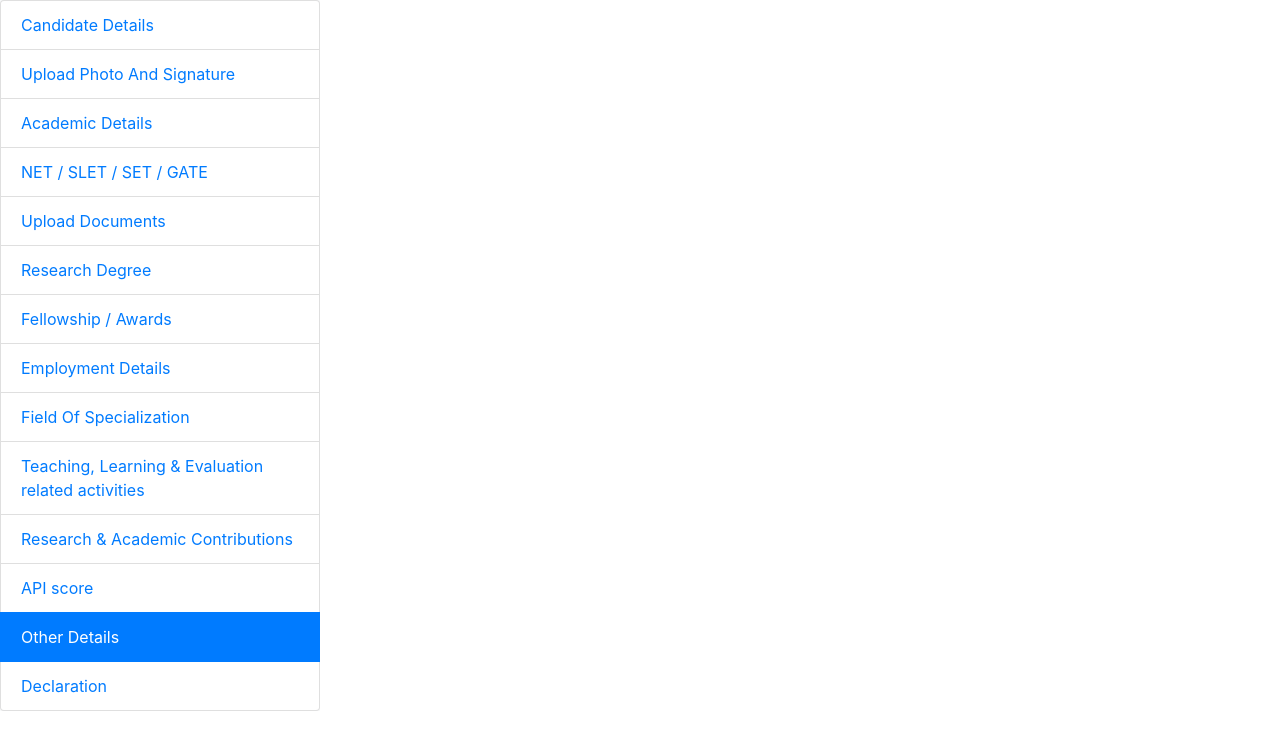
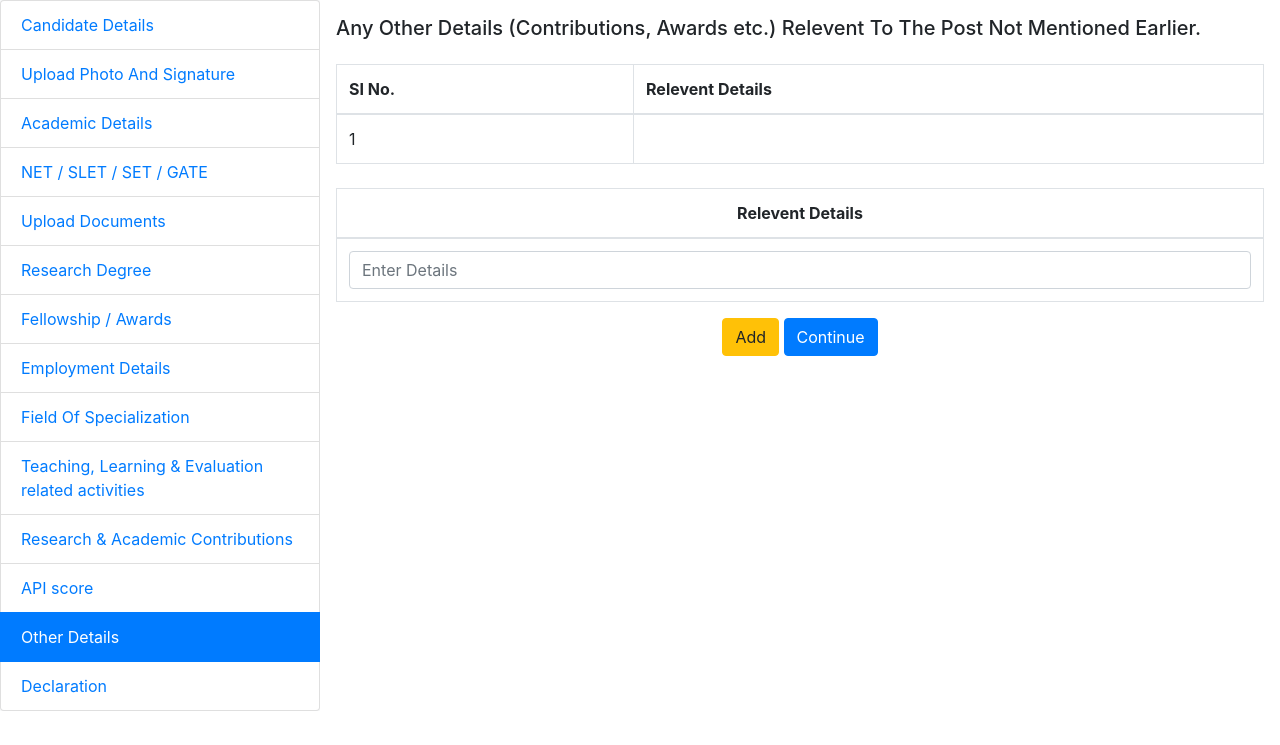
Before and after one commit to Aroxbit/LU-recruitment-portal, a PHP site: page /application/otherDetails.php in a window 1280 px wide. Shown: the part 55-800 px from the top of the page. Run offline with PHP 8.4, Linux system fonts and the light colour scheme.

Commit message:
Added Other Details.

```diff
--- a/application/otherDetails.php
+++ b/application/otherDetails.php
@@ -42,7 +42,49 @@
       </div>
 
       <!-- Form Section -->
-      <div class="col"></div>
+      <div class="col p-3">
+        <h5>Any Other Details (Contributions, Awards etc.) Relevent To The Post Not Mentioned Earlier.</h5>
+        <table class="table table-bordered mt-4">
+          <thead>
+            <tr>
+              <th scope="col">SI No.</th>
+              <th scope="col">Relevent Details</th>
+            </tr>
+          </thead>
+
+          <tbody>
+            <!-- Replace this section using javascript -->
+            <tr scope="row">
+              <td>1</td>
+              <td></td>
+            </tr>
+          </tbody>
+        </table>
+
+        <!-- Form -->
+        <form class="mt-4" action="">
+          <table class="table table-bordered mt-4">
+            <thead>
+              <tr>
+                <th class="text-center" scope="col">Relevent Details</th>
+              </tr>
+            </thead>
+
+            <tbody>
+              <tr scope="row">
+                <td>
+                  <input type="text" class="form-control" placeholder="Enter Details" required />
+                </td>
+              </tr>
+            </tbody>
+          </table>
+
+          <div class="mb-3 mt-3 text-center">
+            <button class="btn btn-warning" type="submit">Add</button>
+            <a href="./declaration.php" class="btn btn-primary">Continue</a>
+          </div>
+        </form>
+      </div>
     </div>
   </div>
 </body>
```
